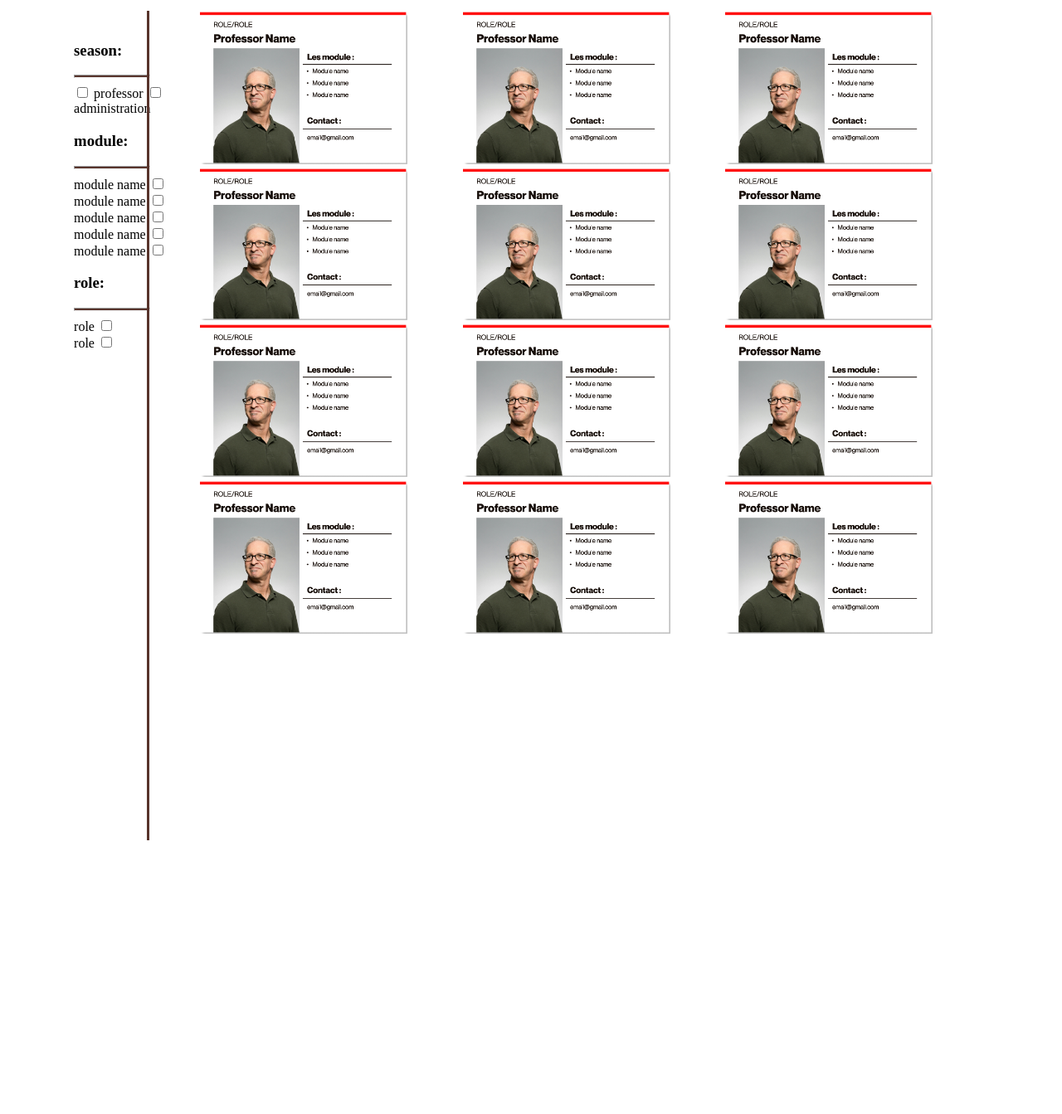
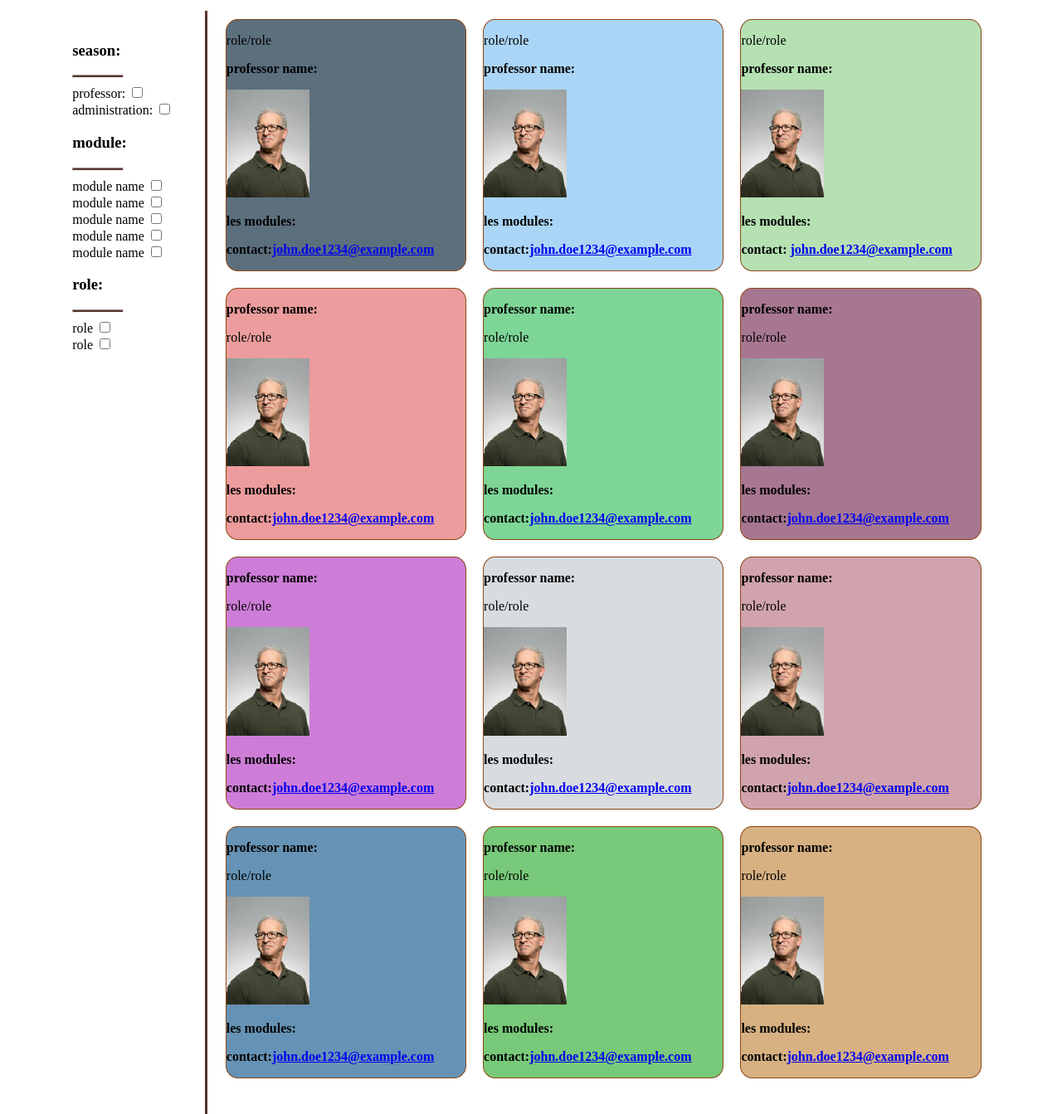
Before and after one commit to ranidzkellou/Projet-DevWeb2, a plain HTML site: page Pages/People/people/Peeoplepage.html in a window 1280 px wide. Shown: the part 221-1564 px from the top of the page at 83% size. Before the commit the page ends 1252 px from the top, so only its background shows below. Drawn offline with Linux system fonts and the light colour scheme.

Commit message:
new resum
reume

```diff
--- a/Pages/People/people/Peeoplepage.html
+++ b/Pages/People/people/Peeoplepage.html
@@ -39,29 +39,39 @@
             </p>
         </div>
         <div class="season">
-            <div class="vl"></div>
+            <div class="line">
+                <div class="vl"></div>
+            </div>
+
             <br>
             <h3> season:</h3>
             <hr class="hrr">
             <div class="HL"></div>
+            <label> professor:</label>
 
-            <input type="checkbox" name="Licence" style="text-align: right;"> professor
+            <input type="checkbox" name="Licence" style="text-align: right;">
+            <br>
+            <label>administration:</label>
 
-
-            <input type="checkbox" name="Master" style="text-align: right;"> administration
+            <input type="checkbox" name="Master" style="text-align: right;">
             <h3> module:</h2>
                 <hr class="hrr">
                 <div class="HL"></div>
                 <label>module name</label>
                 <input type="checkbox" name="Licence" style="text-align: right;">
+                <br>
                 <label>module name</label>
                 <input type="checkbox" name="Licence" style="text-align: right;">
+                <br>
                 <label>module  name</label>
                 <input type="checkbox" name="Licence" style="text-align: right;">
+                <br>
                 <label>module name</label>
                 <input type="checkbox" name="Licence" style="text-align: right;">
+                <br>
                 <label>module name</label>
                 <input type="checkbox" name="Licence" style="text-align: right;">
+                <br>
                 <h3> role:</h3>
                 <hr class="hrr">
                 <div class="HL"></div>
@@ -81,45 +91,95 @@
 
                 <br><br>
             </div>
-            <div class="pf1">
-                <img class="img" src="images/ghano.png">
+            <div class="pf1" style="border: solid saddlebrown 1px; border-radius: 5%; margin: 10px;background-color: rgb(92, 111, 125);">
+
+
+                <p>role/role</p>
+                <p><strong>professor name:</strong></p>
+                <img class="img" src="Images/ghanota7an.png">
+                <p><strong>les modules:</strong></p>
+                <p><strong>contact:<a href="john.doe1234@example.com">john.doe1234@example.com</a></strong></p>
 
 
 
 
             </div>
-            <div class="pf2">
-                <img class="img" src="images/ghano.png">
+            <div class="pf2" style="border: solid saddlebrown 1px; border-radius: 5%; margin: 10px;background-color: rgb(170, 213, 246);">
+                <p>role/role</p>
+                <p><strong>professor name:</strong></p>
+                <img class="img" src="images/ghanota7an.png">
+                <p><strong>les modules:</strong></p>
+                <p><strong>contact:<a href="john.doe1234@example.com">john.doe1234@example.com</a></strong></p>
             </div>
-            <div class="pf3">
-                <img class="img" src="images/ghano.png">
+            <div class="pf3" style="border: solid saddlebrown 0.5px; border-radius: 5%; margin: 10px;background-color: rgb(181, 225, 179);">
+                <p>role/role</p>
+                <p><strong>professor name:</strong></p>
+                <img class="img" src="images/ghanota7an.png">
+                <p><strong>les modules:</strong></p>
+                <p><strong>contact: <a href="john.doe1234@example.com">john.doe1234@example.com</a></strong></p>
             </div>
-            <div class="pf4">
-                <img class="img" src="images/ghano.png">
+            <div class="pf4" style="border: solid saddlebrown 1px; border-radius: 5%; margin: 10px;background-color: rgb(236, 156, 156);">
+                <p><strong>professor name:</strong></p>
+                <p>role/role</p>
+                <img class="img" src="images/ghanota7an.png">
+                <p><strong>les modules:</strong></p>
+                <p><strong>contact:<a href="john.doe1234@example.com">john.doe1234@example.com</a></strong></p>
             </div>
-            <div class="pf5">
-                <img class="img" src="images/ghano.png">
+            <div class="pf5" style="border: solid saddlebrown 1px; border-radius: 5%; margin: 10px;background-color: rgb(125, 213, 150);">
+                <p><strong>professor name:</strong></p>
+                <p>role/role</p>
+                <img class="img" src="images/ghanota7an.png">
+                <p><strong>les modules:</strong></p>
+                <p><strong>contact:<a href="john.doe1234@example.com">john.doe1234@example.com</a></strong></p>
             </div>
-            <div class="pf6">
-                <img class="img" src="images/ghano.png">
+            <div class="pf6" style="border: solid saddlebrown 1px; border-radius: 5%; margin: 10px;background-color: rgb(167, 119, 145);">
+                <p><strong>professor name:</strong></p>
+                <p>role/role</p>
+                <img class="img" src="images/ghanota7an.png">
+                <p><strong>les modules:</strong></p>
+                <p><strong>contact:<a href="john.doe1234@example.com">john.doe1234@example.com</a></strong></p>
             </div>
-            <div class="pf7">
-                <img class="img" src="images/ghano.png">
+            <div class="pf7" style="border: solid saddlebrown 1px; border-radius: 5%; margin: 10px;background-color: rgb(205, 125, 215);">
+                <p><strong>professor name:</strong></p>
+                <p>role/role</p>
+                <img class="img" src="images/ghanota7an.png">
+                <p><strong>les modules:</strong></p>
+                <p><strong>contact:<a href="john.doe1234@example.com">john.doe1234@example.com</a></strong></p>
             </div>
-            <div class="pf8">
-                <img class="img" src="images/ghano.png">
+            <div class="pf8" style="border: solid saddlebrown 1px; border-radius: 5%; margin: 10px;background-color: rgb(216, 220, 223);">
+                <p><strong>professor name:</strong></p>
+                <p>role/role</p>
+                <img class="img" src="images/ghanota7an.png">
+                <p><strong>les modules:</strong></p>
+                <p><strong>contact:<a href="john.doe1234@example.com">john.doe1234@example.com</a></strong></p>
             </div>
-            <div class="pf9">
-                <img class="img" src="images/ghano.png">
+            <div class="pf9" style="border: solid saddlebrown 1px; border-radius: 5%; margin: 10px;background-color: rgb(208, 163, 173);">
+                <p><strong>professor name:</strong></p>
+                <p>role/role</p>
+                <img class="img" src="images/ghanota7an.png">
+                <p><strong>les modules:</strong></p>
+                <p><strong>contact:<a href="john.doe1234@example.com">john.doe1234@example.com</a></strong></p>
             </div>
-            <div class="pf10">
-                <img class="img" src="images/ghano.png">
+            <div class="pf10" style="border: solid saddlebrown 1px; border-radius: 5%; margin: 10px;background-color: rgb(102, 147, 181);">
+                <p><strong>professor name:</strong></p>
+                <p>role/role</p>
+                <img class="img" src="images/ghanota7an.png">
+                <p><strong>les modules:</strong></p>
+                <p><strong>contact:<a href="john.doe1234@example.com">john.doe1234@example.com</a></strong></p>
             </div>
-            <div class="pf11">
-                <img class="img" src="images/ghano.png">
+            <div class="pf11" style="border: solid saddlebrown 1px; border-radius: 5%; margin: 10px;background-color: rgb(120, 201, 121);">
+                <p><strong>professor name:</strong></p>
+                <p>role/role</p>
+                <img class="img" src="images/ghanota7an.png">
+                <p><strong>les modules:</strong></p>
+                <p><strong>contact:<a href="john.doe1234@example.com">john.doe1234@example.com</a></strong></p>
             </div>
-            <div class="pf12">
-                <img class="img" src="images/ghano.png">
+            <div class="pf12" style="border: solid saddlebrown 1px; border-radius: 5%; margin: 10px;background-color: rgb(215, 177, 130);">
+                <p><strong>professor name:</strong></p>
+                <p>role/role</p>
+                <img class="img" src="images/ghanota7an.png">
+                <p><strong>les modules:</strong></p>
+                <p><strong>contact:<a href="john.doe1234@example.com">john.doe1234@example.com</a></strong></p>
             </div>
         </div>
     </div>
--- a/Pages/People/people/style2.css
+++ b/Pages/People/people/style2.css
@@ -1,10 +1,11 @@
 .container {
     display: grid;
-    grid-template-columns: 0.3fr 0.2fr 3.2fr 0.3fr;
+    grid-template-columns: 0.3fr 0.6fr 3.2fr 0.3fr;
     grid-template-rows: 0.3fr 0.1fr 0.2fr 4.1fr 0.3fr;
     gap: 0px 0px;
     grid-auto-flow: row;
     grid-template-areas: "header header header header" "header1 header1 header1 header1" ". body1 body1 ." ". season profiles ." ". . . .";
+    justify-content: space-around;
 }
 
 .header {
@@ -93,20 +94,24 @@ input {
     width: auto;
 }
 
+.line {
+    position: relative;
+}
+
 .vl {
     border-left: 3px solid #58342c;
-    height: 1000px;
+    height: 1330px;
     position: absolute;
-    left: 15%;
+    left: 100%;
     margin-left: -15px;
-    top: 1;
 }
 
 .hrr {
     background-color: #58342c;
-    width: 90px;
+    width: 60px;
     height: 2px;
-    margin-right: 60px;
+    margin-right: 150%;
+    /* Adjust as needed */
 }
 
 #here {
@@ -114,5 +119,5 @@ input {
 }
 
 .img {
-    width: 250px;
+    width: 100px;
 }
```
Also changed, not shown: Pages/People/people/Images/ghanota7an.png (added).
